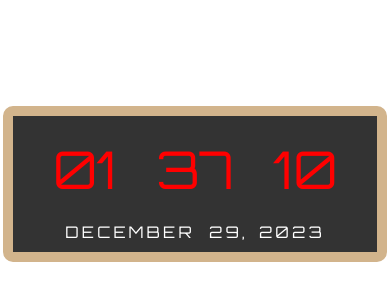
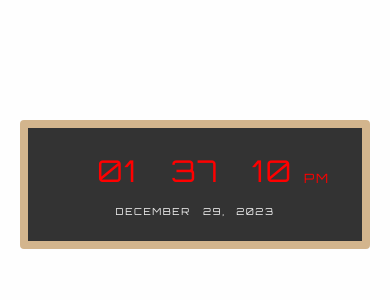
Before and after one commit to Jokosann/Time-Clock261123, a plain HTML site: page index.html in a window 390 px wide. Shown: the part 238-538 px from the top of the page. Drawn offline with Linux system fonts and the light colour scheme.

Commit message:
fix code to clean

```diff
--- a/index.html
+++ b/index.html
@@ -9,11 +9,12 @@
 	<body>
 		<div class="clock">
 			<div class="time">
-				<span class="hours">12</span>
+				<span class="hours">00</span>
 				<span class="colon">:</span>
-				<span class="minutes">05</span>
+				<span class="minutes">00</span>
 				<span class="colon">:</span>
-				<span class="seconds">59</span>
+				<span class="seconds">00</span>
+				<span class="waktu"></span>
 			</div>
 			<div class="date">
 				<span class="mounth">November</span>
--- a/script.js
+++ b/script.js
@@ -2,14 +2,14 @@ const $ = (selector) => {
 	return document.querySelector(selector);
 };
 
-const hours = $(".hours");
-const minutes = $(".minutes");
-const seconds = $(".seconds");
+const hours = $('.hours');
+const minutes = $('.minutes');
+const seconds = $('.seconds');
 
-const mounth = $(".mounth");
-const day = $(".day");
-const year = $(".year");
-
+const mounth = $('.mounth');
+const day = $('.day');
+const year = $('.year');
+const am0rpm = $('.waktu');
 function setDate() {
 	const now = new Date();
 	const mm = now.getMonth();
@@ -19,32 +19,28 @@ function setDate() {
 	const mins = now.getMinutes();
 	const hrs = now.getHours();
 	const mounthName = [
-		"january",
-		"february",
-		"march",
-		"april",
-		"may",
-		"june",
-		"july",
-		"august",
-		"september",
-		"october",
-		"november",
-		"december",
+		'january',
+		'february',
+		'march',
+		'april',
+		'may',
+		'june',
+		'july',
+		'august',
+		'september',
+		'october',
+		'november',
+		'december',
 	];
-	// hourse
-	hrs > 12
-		? (hours.innerHTML = String(hrs - 12).padStart(2, "0"))
-		: (hours.innerHTML = String(hrs).padStart(2, "0"));
-	// seconds
-	seconds.innerHTML = String(secs).padStart(2, "0");
-	// minutes
-	minutes.innerHTML = String(mins).padStart(2, "0");
-	// mounth
+
+	hours.innerHTML = String(hrs % 12 || 12).padStart(2, '0');
+	seconds.innerHTML = String(secs).padStart(2, '0');
+	minutes.innerHTML = String(mins).padStart(2, '0');
+
+	am0rpm.innerHTML = hrs >= 12 ? 'PM' : 'AM';
+
 	mounth.innerHTML = mounthName[mm];
-	// day
 	day.innerHTML = dd;
-	// year
 	year.innerHTML = yy;
 }
 
--- a/style.css
+++ b/style.css
@@ -1,4 +1,4 @@
-@import url("https://fonts.googleapis.com/css2?family=Orbitron:wght@400;600;700&display=swap");
+@import url('https://fonts.googleapis.com/css2?family=Orbitron:wght@400;600;700&display=swap');
 
 * {
 	padding: 0;
@@ -8,37 +8,58 @@
 }
 
 :root {
-	--font-primary: "Orbitron", sans-serif;
+	--font-primary: 'Orbitron', sans-serif;
 }
 
 body {
 	display: flex;
 	min-height: 100vh;
 	font-family: var(--font-primary);
+	background-color: #fefefe;
 }
 
 .clock {
+	width: 550px;
 	margin: auto;
+	padding: 1.5rem;
 	background-color: #333;
-	color: white;
-	border-radius: 10px;
-	border: 10px solid tan;
+	color: #f3f3f3;
+	border-radius: 4px;
+	border: 8px solid hsl(34, 44%, 69%);
 	display: flex;
 	flex-direction: column;
-	justify-content: center;
+	justify-content: space-between;
 	align-items: center;
+	gap: 1rem;
 }
 
 .time {
-	padding: 20px 40px;
+	width: 100%;
+	letter-spacing: 2px;
 	font-size: 52px;
 	color: red;
+	display: flex;
+	justify-content: center;
+	gap: 1rem;
+	position: relative;
+}
+
+.time span:not(.colon, .waktu) {
+	display: block;
+	text-align: center;
+	width: 90px;
+}
+
+.time .waktu {
+	position: absolute;
+	font-size: 1.3rem;
+	right: 15px;
+	top: 50%;
 }
 
 .date {
 	font-size: 1rem;
 	text-transform: uppercase;
-	margin-bottom: 10px;
 	word-spacing: 0.6rem;
 }
 
@@ -49,12 +70,11 @@ body {
 .time span.colon {
 	animation: blink 2s infinite;
 }
-
 @keyframes blink {
 	0% {
-		opacity: 0;
+		opacity: 1;
 	}
-	30% {
+	20% {
 		opacity: 1;
 	}
 	50% {
@@ -67,3 +87,26 @@ body {
 		opacity: 0;
 	}
 }
+
+@media screen and (max-width: 620px) {
+	.clock {
+		width: 350px;
+	}
+	.time {
+		font-size: 30px;
+		gap: 0.5rem;
+	}
+	.time span:not(.colon, .waktu) {
+		width: 53px;
+	}
+	.time .waktu {
+		font-size: 0.8rem;
+		right: 8px;
+	}
+	.date {
+		font-size: 0.6rem;
+	}
+	.date span {
+		letter-spacing: 0.1rem;
+	}
+}
```
Also changed, not shown: screenshot/02.png (added), 1 other file.
